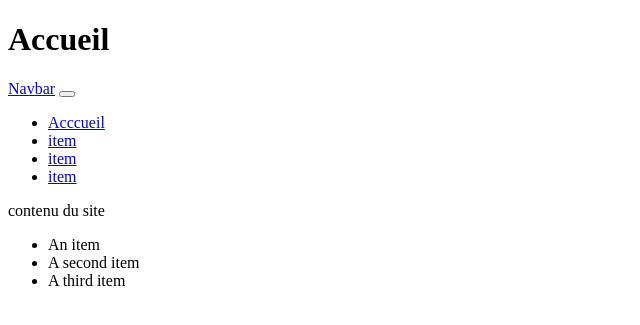
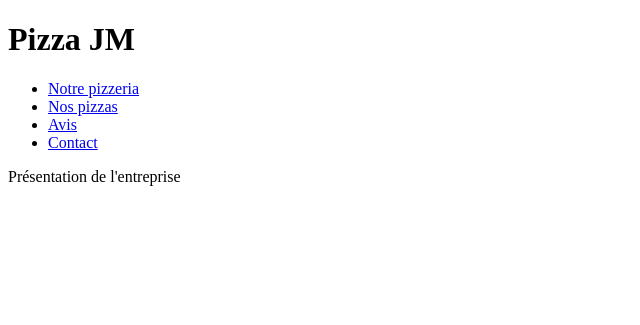
Before and after one commit to PierreTembremande/PizzaJM, a PHP site: page /View/View_PageAccueil.php in a window 1280 px wide. Shown: the top 325 px of the page, without its empty margins (0-640 px from the left). Run offline with PHP 8.4, Linux system fonts and the light colour scheme.

Commit message:
feature/page_accueil

```diff
--- a/View/View_PageAccueil.php
+++ b/View/View_PageAccueil.php
@@ -9,41 +9,27 @@
     </head>
 
     <body>
-    <h1>Accueil</h1>
+        <h1>Pizza JM</h1>
         <nav class="navbar">
             <div class="container">
-            <a class="navbar-brand" href="#">Navbar</a>
-
-            <button class="navbar-toggler" type="button" data-bs-toggle="collapse" data-bs-target="#navbarNav" aria-controls="navbarNav" aria-expanded="false" aria-label="Toggle navigation">
-                <span class="navbar-toggler-icon"></span>
-            </button>
-
                 <ul class="nav">
                     <li class="nav-item">
-                    <a class="nav-link active" href="#">Acccueil</a>
+                        <a class="nav-link active" href="#">Notre pizzeria</a>
                     </li>
                     <li class="nav-item">
-                    <a class="nav-link" href="#">item</a>
+                        <a class="nav-link" href="#">Nos pizzas</a>
                     </li>
                     <li class="nav-item">
-                    <a class="nav-link" href="#">item</a>
+                        <a class="nav-link" href="#">Avis</a>
                     </li>
                     <li class="nav-item">
-                    <a class="nav-link"href="#">item</a>
+                        <a class="nav-link"href="#">Contact</a>
                     </li>
                 </ul>
             </div>
         </nav>
 
-    <main>contenu du site</main>
-
-    <footer>
-        <ul class="footer-list">
-            <li class="footer-item">An item</li>
-            <li class="footer-item">A second item</li>
-            <li class="footer-item">A third item</li>
-        </ul>
-    </footer>
+        <main>Présentation de l'entreprise</main>
     </body>
 
 </html>
```
Lines whose indentation alone changed are shown as unchanged.
